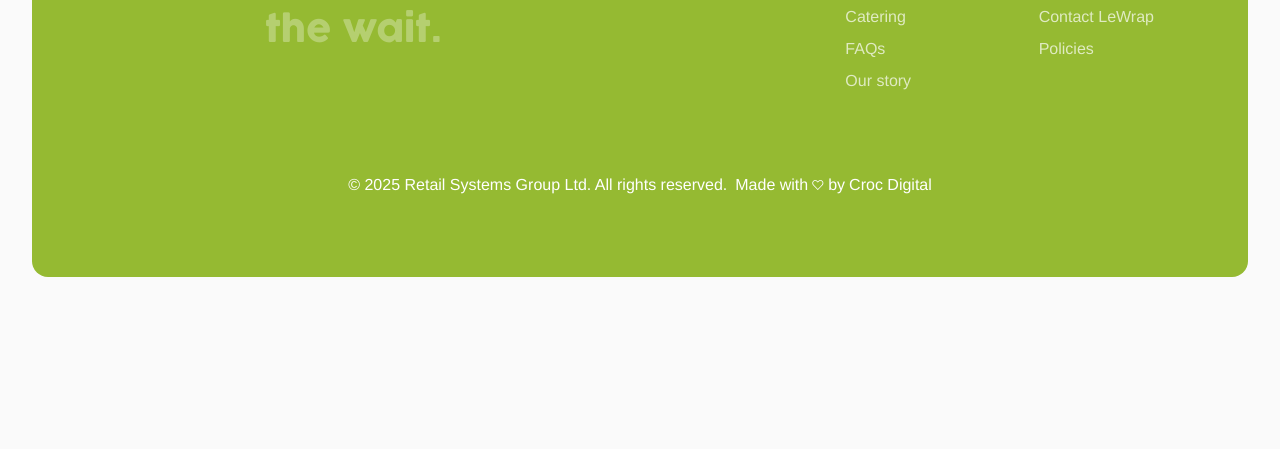
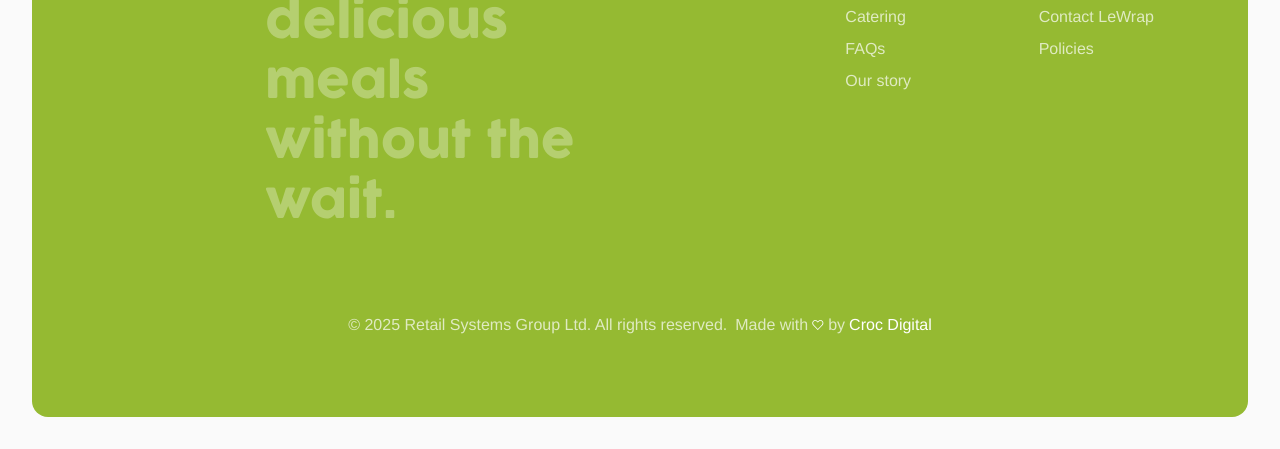
Before and after one commit to crocdigital/lewrap, an Astro site: page / in a window 1280 px wide. Shown: the part 2591-3040 px from the top of the page. Before the commit the page ends 2900 px from the top, so only its background shows below. Built offline with nearby package versions, Linux system fonts and the light colour scheme; Astro itself is replaced by a stand-in of ours; a web font is replaced by a local one.

Commit message:
More footer madness

```diff
--- a/src/components/organisms/Footer.astro
+++ b/src/components/organisms/Footer.astro
@@ -97,7 +97,7 @@ import leWrapLogo from "../../assets/lewrap-w.svg";
 
             <div class="col-span-2">
                 <h3
-                    class="font-cocogoose text-4xl leading-tight opacity-30 text-center md:text-left -mt-1"
+                    class="font-cocogoose text-4xl md:text-5xl leading-tight opacity-30 text-center md:text-left -mt-1"
                 >
                     Fresh, high quality, delicious meals without the wait.
                 </h3>
@@ -193,11 +193,11 @@ import leWrapLogo from "../../assets/lewrap-w.svg";
         <div
             class="flex flex-col md:flex-row mx-auto mt-20 justify-center text-center gap-2 text-white"
         >
-            <p>
+            <p class="text-white/70">
                 &copy; {new Date().getFullYear()} Retail Systems Group Ltd. All rights
                 reserved.
             </p>
-            <p class="flex items-center gap-x-1 mx-auto md:mx-0">
+            <p class="flex items-center gap-x-1 text-white/70 mx-auto md:mx-0">
                 Made with{" "}
                 <svg
                     width="12"
```
